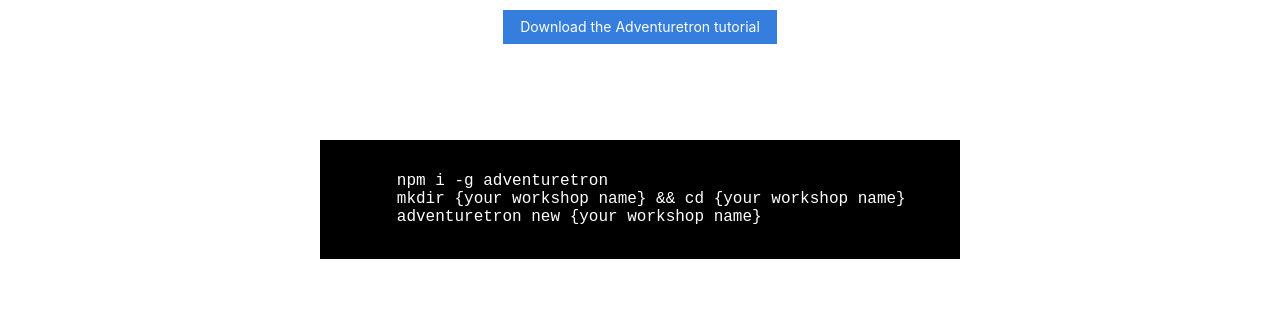
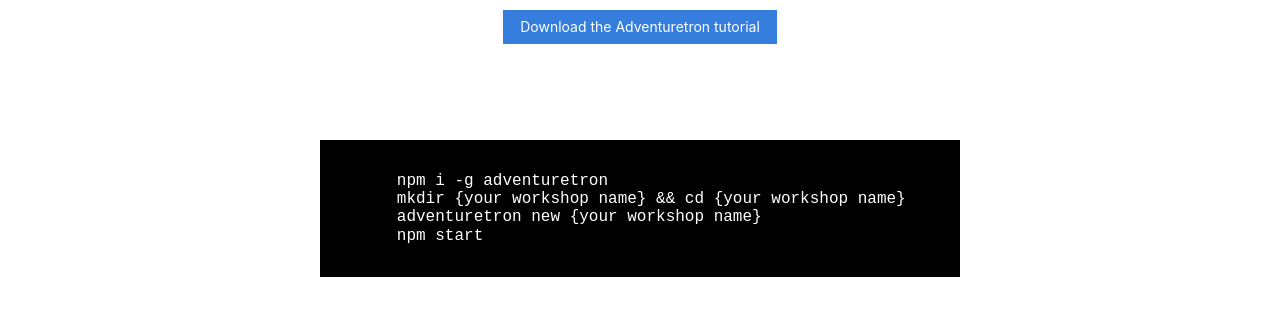
Before and after one commit to adventuretron/adventuretron.org, a website: page index.html in a window 1280 px wide. Shown: the part 430-750 px from the top of the page. Drawn offline with nearby package versions, Linux system fonts and the light colour scheme.

Commit message:
Update index.html

```diff
--- a/index.html
+++ b/index.html
@@ -37,7 +37,8 @@
       <pre>
         npm i -g adventuretron
         mkdir {your workshop name} && cd {your workshop name}
-        adventuretron new {your workshop name}</pre>
+        adventuretron new {your workshop name}
+        npm start</pre>
     </div>
     <h2 class="mt5">Get involved</h2>
     <ul>
```
